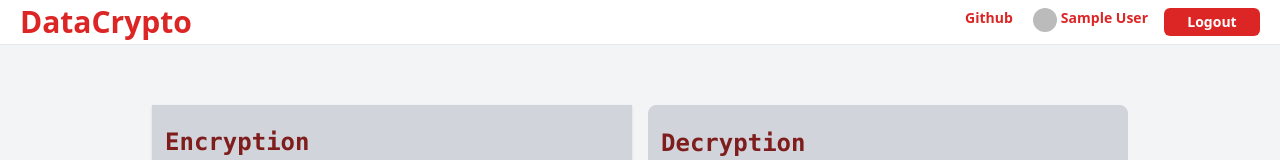
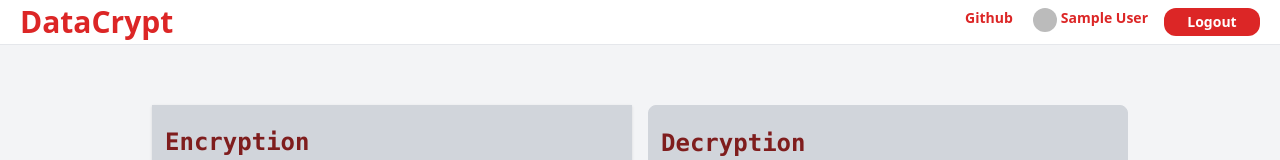
Before and after one commit to SalasDelil/Data-Cipher, a Next.js app in the folder data-cryptography/: page / in a window 1280 px wide. Shown: the top 160 px of the page. Built offline with nearby package versions, Linux system fonts and the light colour scheme; no server answers; sample sign-in values are in the browser's storage.

Commit message:
Header updated

```diff
--- a/data-cryptography/components/Layout/Header.tsx
+++ b/data-cryptography/components/Layout/Header.tsx
@@ -16,16 +16,16 @@ function Header() {
   return (
     <>
       <Head>
-        <title>Crypto-App</title>
-        <meta name="description" content="Developed by Daniel Mesfin" />
-        <link rel="icon" href="/favicon.ico" />
+        <title>DataCrypt</title>
+        <meta name="description" content="Developed by AAiT Students" />
+        <link rel="icon" href="./favicon.ico" />
       </Head>
       {session ? (
         <div className="flex pl-5 justify-between shadow-sm border-b py-1">
-          <div className="font-bold text-3xl text-red-600">DataCrypto</div>
+          <div className="font-bold text-3xl text-red-600">DataCrypt</div>
           <div className="flex font-semibold p-1 mx-2 text-sm text-red-600">
             <Link
-              href={"https://github.com/danmesfin/data-crypto-AES-TDES-OTP"}
+              href={"https://github.com/SalasDelil/Data-Cipher"}
               className="mx-2 hover:text-red-600"
             >
               Github
@@ -43,7 +43,7 @@ function Header() {
               </div>
               <button
                 onClick={() => signOut()}
-                className="w-24 mx-2 rounded-md bg-red-600 hover:bg-red-700 text-white"
+                className="w-24 mx-2 rounded-xl bg-red-600 hover:bg-red-700 text-white"
               >
                 Logout
               </button>
```
